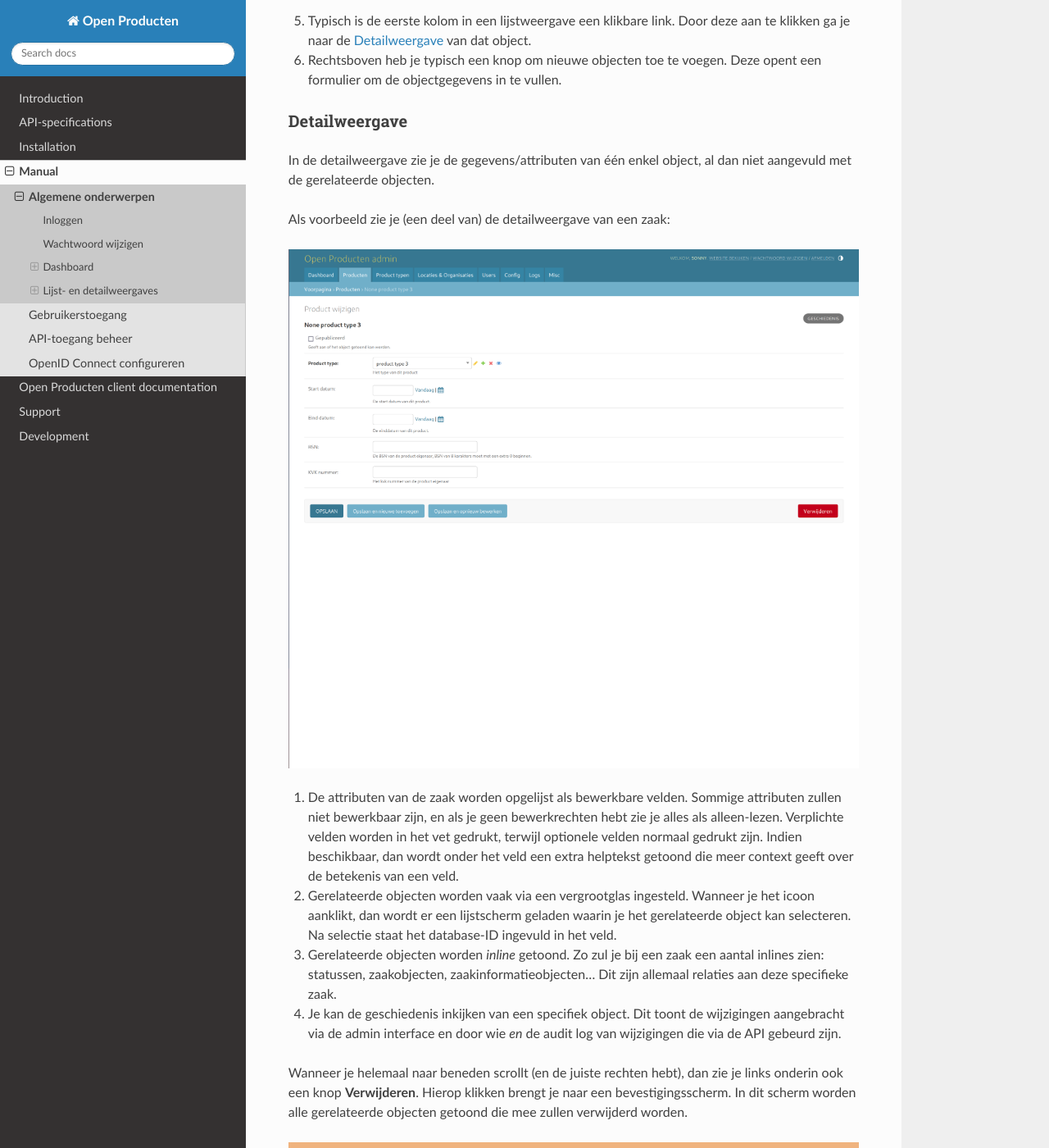
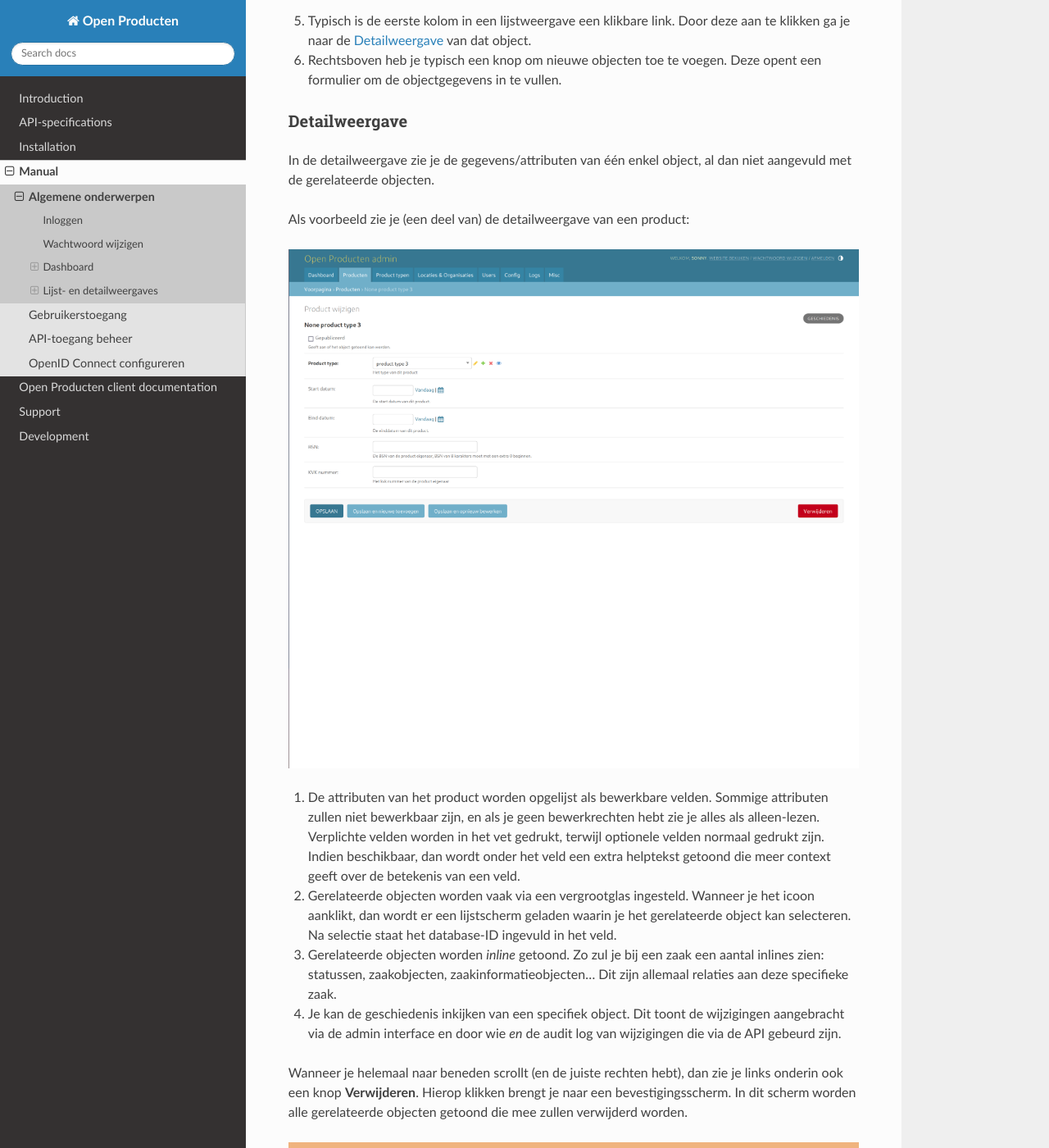
Before and after one commit to maykinmedia/open-producten, a Sphinx documentation site: the page built from docs/manual/general.rst, in a window 1280 px wide and 1400 px high, scrolled down 4618 px. Shown: the whole window at 82% size. Built offline with Sphinx 7.4.7 and the Read the Docs theme 3.1.0, drawn with Linux system fonts in a browser that asks for light colours; some of the changed text lies outside the part shown.

Commit message:
[#29] Update provision_superuser.rst
Co-authored-by: Floris Puijk <60342568+Floris272@users.noreply.github.com>

```diff
--- a/docker-compose.yml
+++ b/docker-compose.yml
@@ -24,6 +24,8 @@ services:
       - DB_HOST=db
       - CACHE_DEFAULT=redis:6379/0
       - CACHE_AXES=redis:6379/0
+      - CELERY_BROKER_URL=redis://redis:6379/0
+      - CELERY_RESULT_BACKEND=redis://redis:6379/0
       - DISABLE_2FA=true
       # Only allow all hosts for development/testing purposes!
       - ALLOWED_HOSTS=*
--- a/docs/installation/provision_superuser.rst
+++ b/docs/installation/provision_superuser.rst
@@ -14,7 +14,7 @@ Creating a superuser manually
 -----------------------------
 
 Superusers can be created through the :ref:`installation_reference_cli` built into Open
-Zaak, for example:
+Producten, for example:
 
 .. code-block:: bash
 
--- a/docs/manual/general.rst
+++ b/docs/manual/general.rst
@@ -182,13 +182,13 @@ Detailweergave
 In de detailweergave zie je de gegevens/attributen van één enkel object, al
 dan niet aangevuld met de gerelateerde objecten.
 
-Als voorbeeld zie je (een deel van) de detailweergave van een zaak:
+Als voorbeeld zie je (een deel van) de detailweergave van een product:
 
 .. image:: assets/product_detail.png
     :width: 100%
     :alt: Product detail
 
-1. De attributen van de zaak worden opgelijst als bewerkbare velden. Sommige
+1. De attributen van het product worden opgelijst als bewerkbare velden. Sommige
    attributen zullen niet bewerkbaar zijn, en als je geen bewerkrechten hebt
    zie je alles als alleen-lezen. Verplichte velden worden in het vet gedrukt,
    terwijl optionele velden normaal gedrukt zijn. Indien beschikbaar, dan wordt
```
Also changed, not shown: other parts of docs/manual/general.rst (+2 -2 lines).
